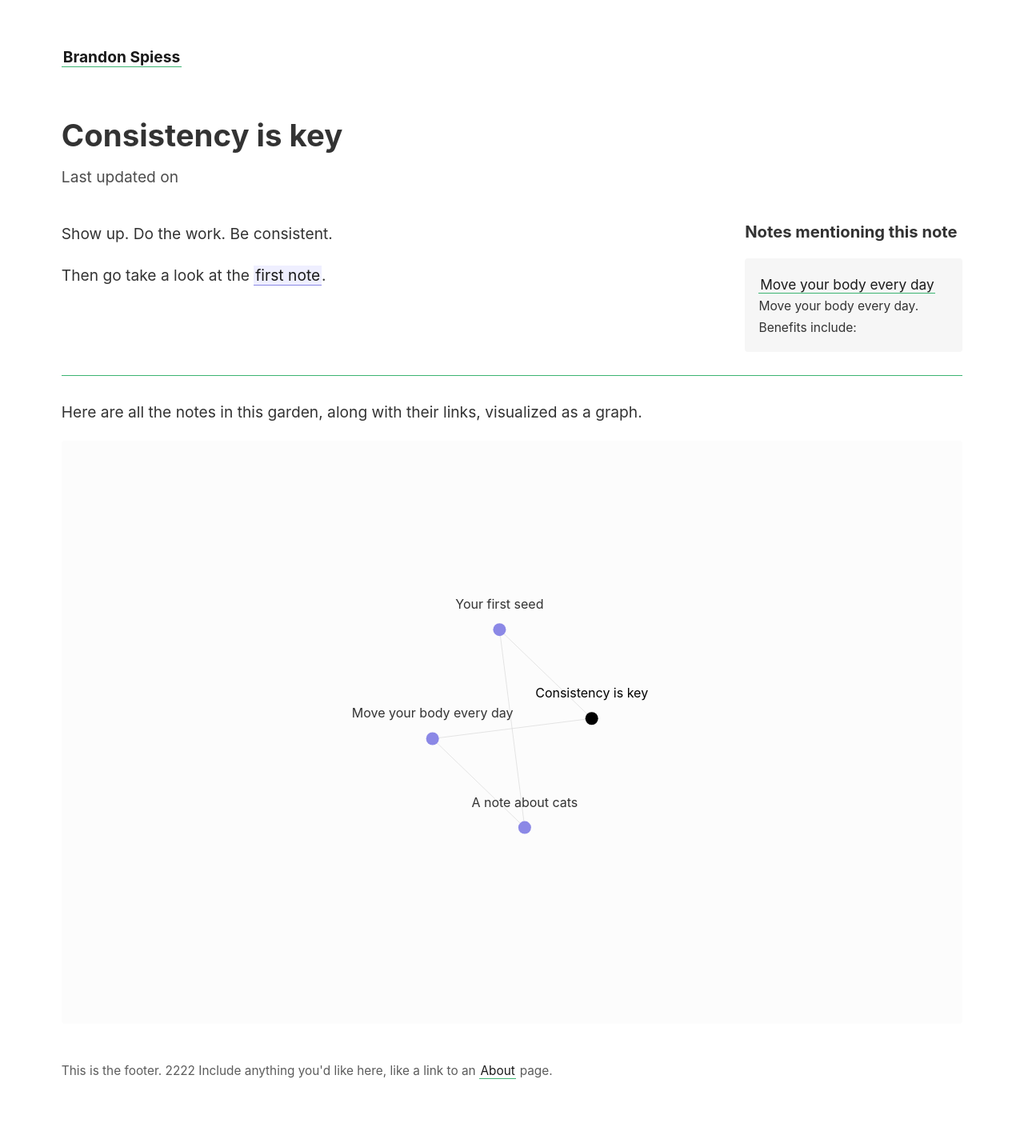
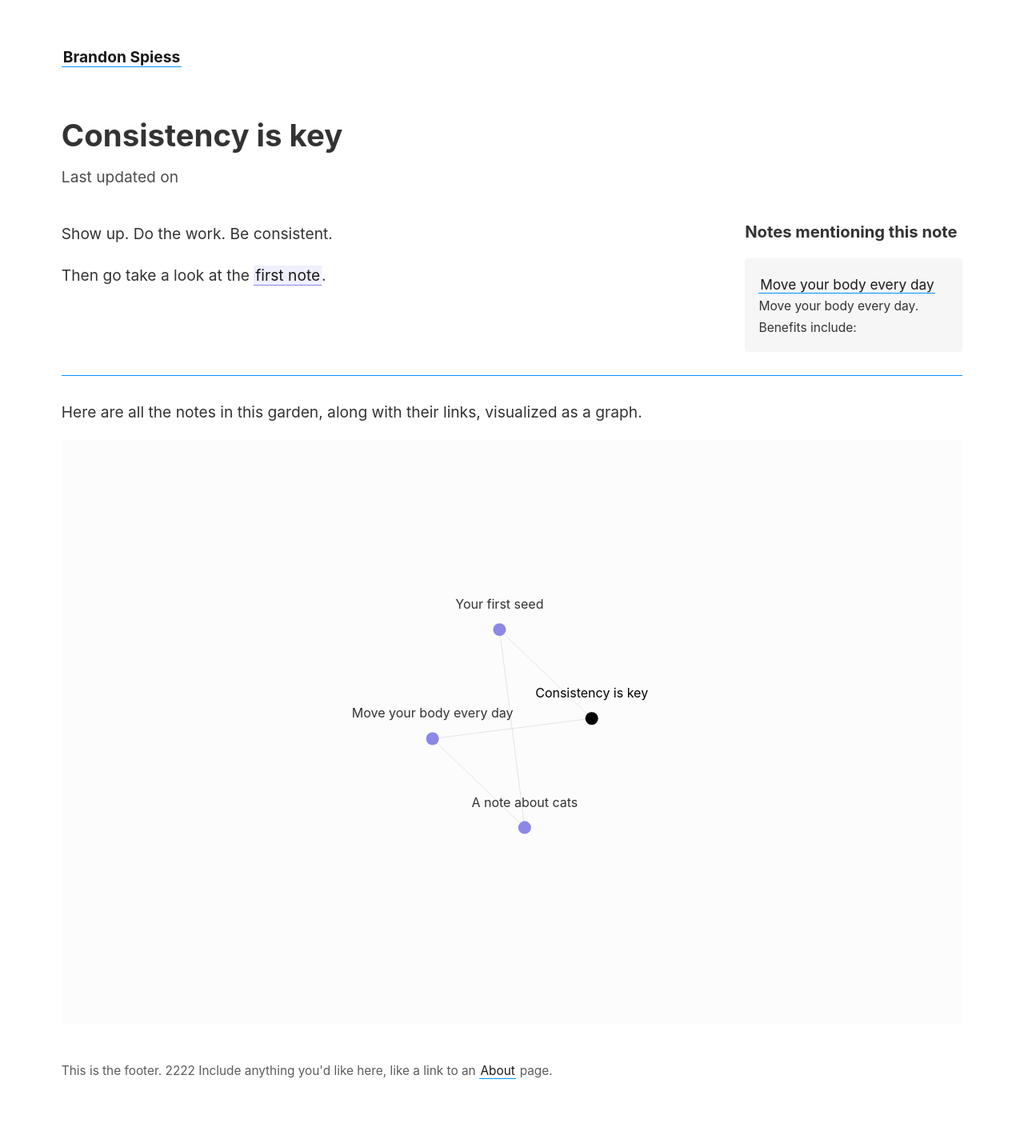
Before and after one commit to astravant/digitalgarden, a Jekyll site: the page built from _notes/consistency.md, in a window 1280 px wide. Shown: the whole page at 80% size. Built offline with Jekyll 4.4.1, drawn with Linux system fonts in a browser that asks for light colours.

Commit message:
Update _style.scss

```diff
--- a/_sass/_style.scss
+++ b/_sass/_style.scss
@@ -1,7 +1,7 @@
 $color-primary: hsl(0, 0%, 10%);
 $color-text: hsl(0, 0%, 20%);
 $color-subtext: hsl(0, 0%, 30%);
-$color-border: hsl(147, 50%, 47%);
+$color-border: hsl(205, 100%, 50%);
 $color-box-background: mix($color-primary, white, 4%);
 $border-radius: 4px;
 $font-family: -apple-system, BlinkMacSystemFont, Segoe UI, Helvetica, Arial,
```
